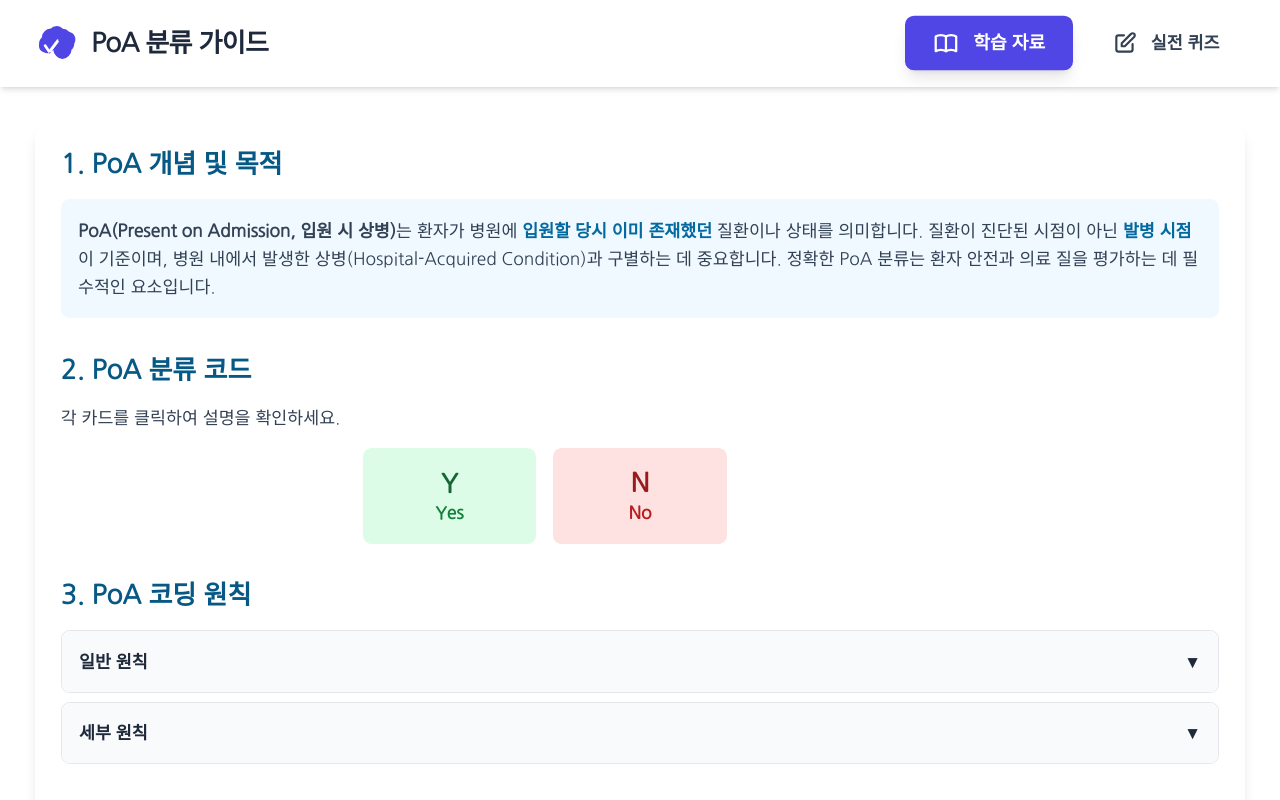
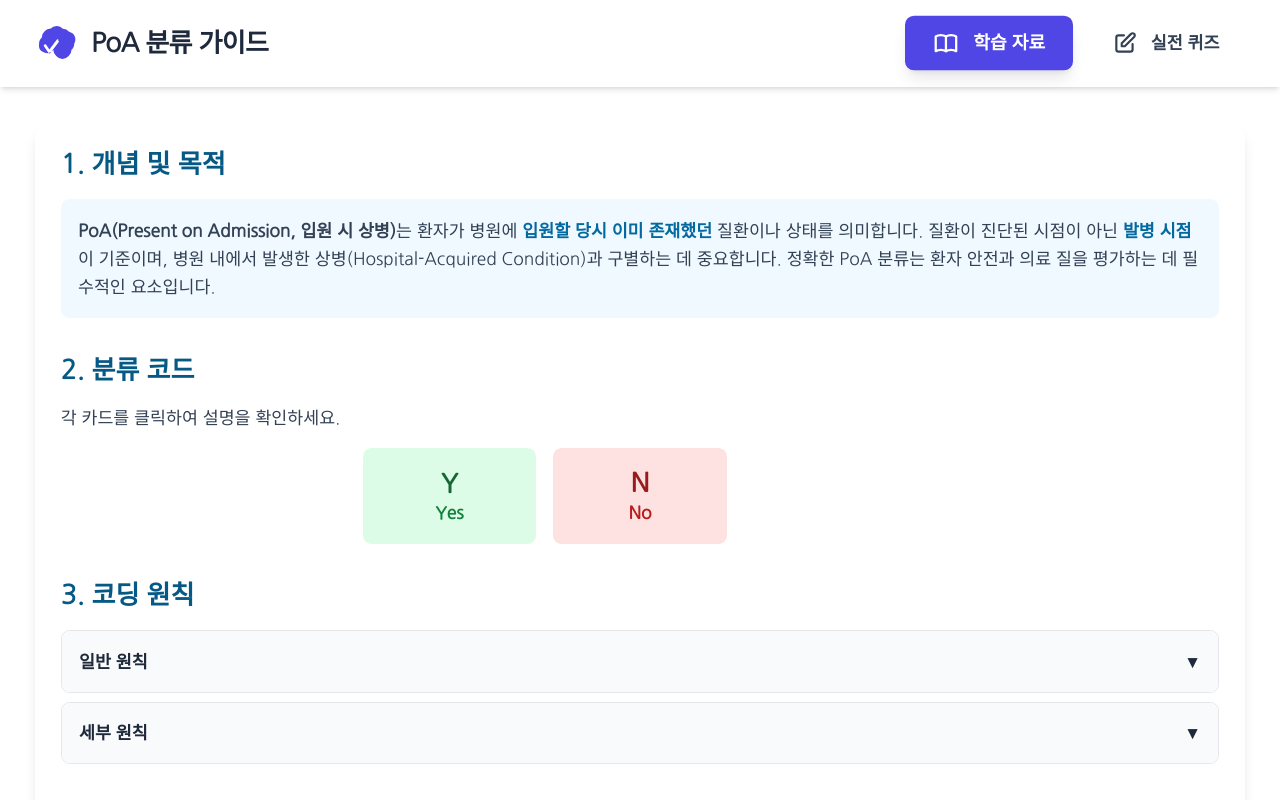
Before and after one commit to yarryme/poa-coding-training-assistant, a React (Vite) app: page / in a window 1280 px wide. Shown: the top 800 px of the page. Built offline with nearby package versions, Linux system fonts and the light colour scheme.

Commit message:
refactor: Simplify Korean terminology in learning and quiz
Removes redundant parenthetical English translations and streamlines phrasing for clarity in the learning materials and quiz data.

```diff
--- a/components/LearningMaterial.tsx
+++ b/components/LearningMaterial.tsx
@@ -66,16 +66,16 @@ const LearningMaterial: React.FC = () => {
   return (
     <div className="animate-fade-in space-y-8">
       <div>
-        <h2 className="text-2xl font-bold mb-4 text-sky-800">1. PoA 개념 및 목적</h2>
+        <h2 className="text-2xl font-bold mb-4 text-sky-800">1. 개념 및 목적</h2>
         <p className="text-base leading-relaxed bg-sky-50 p-4 rounded-lg text-slate-700">
           <strong>PoA(Present on Admission, 입원 시 상병)</strong>는 환자가 병원에 <strong className="text-sky-700">입원할 당시 이미 존재했던</strong> 질환이나 상태를 의미합니다. 질환이 진단된 시점이 아닌 <strong className="text-sky-700">발병 시점</strong>이 기준이며, 병원 내에서 발생한 상병(Hospital-Acquired Condition)과 구별하는 데 중요합니다. 정확한 PoA 분류는 환자 안전과 의료 질을 평가하는 데 필수적인 요소입니다.
         </p>
       </div>
 
       <div>
-        <h2 className="text-2xl font-bold mb-4 text-sky-800">2. PoA 분류 코드</h2>
+        <h2 className="text-2xl font-bold mb-4 text-sky-800">2. 분류 코드</h2>
         <p className="mb-4 text-slate-700">각 카드를 클릭하여 설명을 확인하세요.</p>
-        <div className="grid grid-cols-1 sm:grid-cols-3 gap-4 max-w-lg mx-auto">
+        <div className="grid grid-cols-1 sm:grid-cols-3 gap-4 max-w-lg mx-auto sm:items-start">
           <PoaCodeCard
             code="Y"
             title="Yes"
@@ -96,7 +96,7 @@ const LearningMaterial: React.FC = () => {
       </div>
 
       <div>
-        <h2 className="text-2xl font-bold mb-4 text-sky-800">3. PoA 코딩 원칙</h2>
+        <h2 className="text-2xl font-bold mb-4 text-sky-800">3. 코딩 원칙</h2>
         <div className="space-y-2">
           <AccordionItem title="일반 원칙">
             <ul className="list-disc list-inside p-4 text-gray-700">
--- a/constants/quizData.ts
+++ b/constants/quizData.ts
@@ -9,8 +9,8 @@ export const quizData: QuizQuestion[] = [
       details: '평소 고혈압, 제2형 당뇨병으로 외래에서 약물 치료 중인 환자. 3일 전부터 시작된 기침, 노란색 가래, 38.5℃의 발열을 주소로 응급실에 내원. 흉부 X-ray 검사에서 우하엽 폐 경화(consolidation) 소견이 관찰되어 폐렴 진단 하에 입원함.'
     },
     diagnoses: {
-      primary: '폐렴 (Pneumonia)',
-      secondary: '고혈압 (Hypertension), 제2형 당뇨병 (Type 2 Diabetes Mellitus)'
+      primary: '폐렴',
+      secondary: '고혈압, 제2형 당뇨병'
     },
     question: '주상병인 \'폐렴\'에 대한 올바른 PoA 값은 무엇입니까?',
     targetDiagnosis: '폐렴',
```
